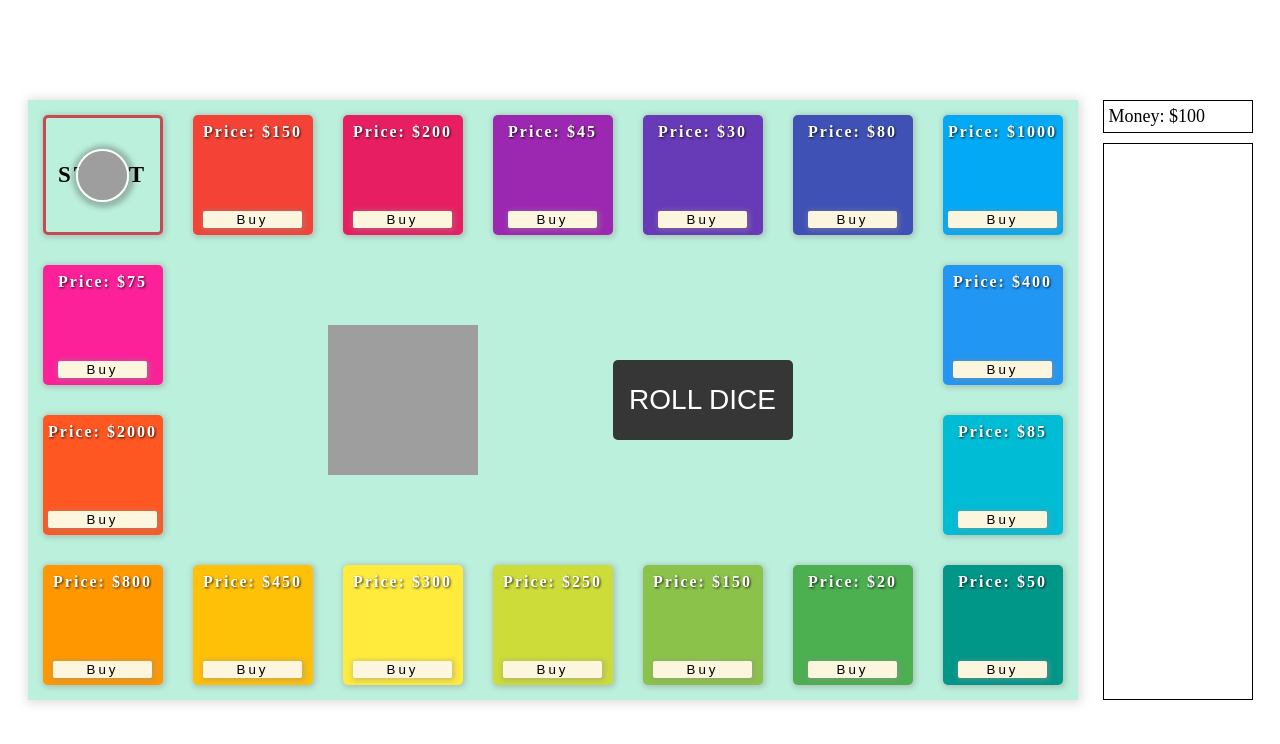
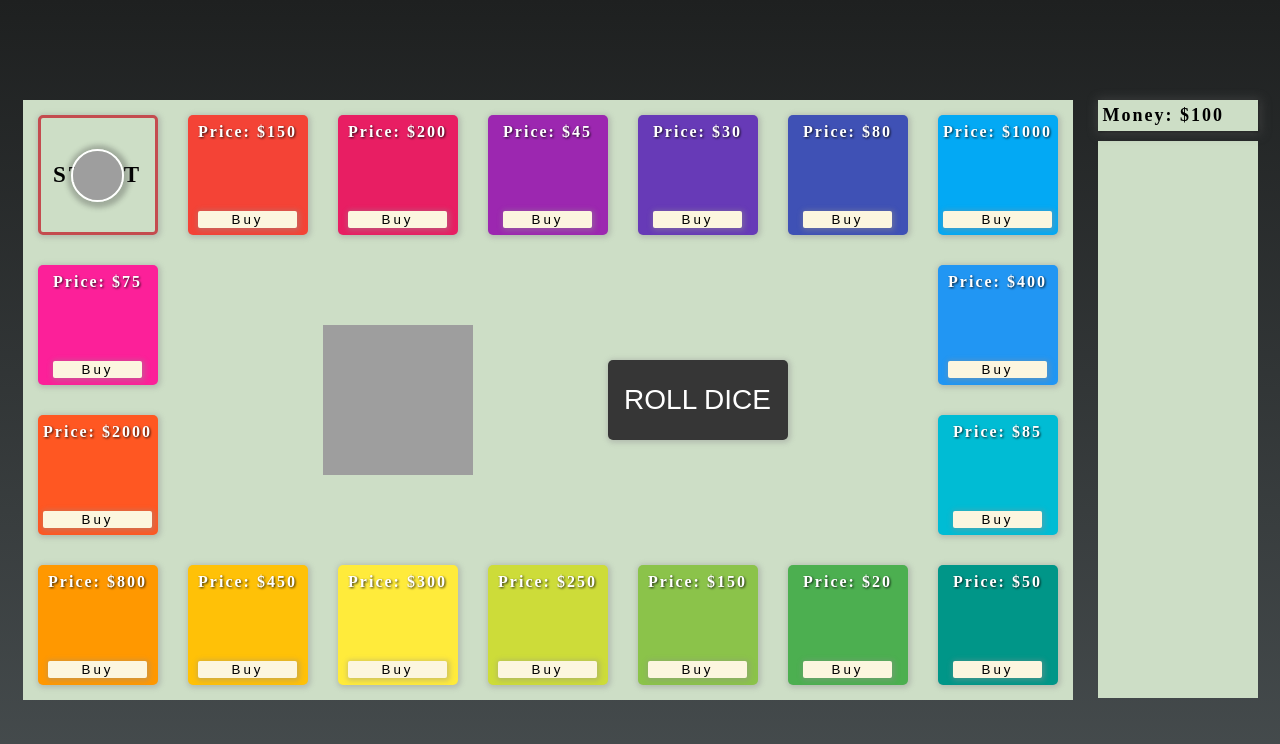
Before and after one commit to giedriusstane/rollDiceGame, a React (Vite) app: page /game in a window 1280 px wide. Shown: the top 744 px of the page. Built offline with nearby package versions, Linux system fonts and the light colour scheme; grey boxes are pictures that could not be loaded.

Commit message:
final commit

```diff
--- a/pages/StartPage.jsx
+++ b/pages/StartPage.jsx
@@ -4,13 +4,11 @@ import FigureSelector from "../components/FigureSelector";
 
 const StartPage = () => {
   return (
-    <div className="main-container">
-      <div className="start-game-container">
-        <FigureSelector />
-        <Link to={"/game"}>
-          <button className="btn-start-game">Start Game</button>
-        </Link>
-      </div>
+    <div className="start-game-container">
+      <FigureSelector />
+      <Link to={"/game"}>
+        <button className="btn-start-game">Start Game</button>
+      </Link>
     </div>
   );
 };
--- a/src/App.css
+++ b/src/App.css
@@ -4,8 +4,8 @@
   box-sizing: border-box;
 }
 
-.main-container {
-  background-color: #4c5355;
+body {
+  background: linear-gradient(to bottom, #1e2020 0%, #4c5355 100%);
   height: 100vh;
 }
 
@@ -70,13 +70,12 @@
 }
 
 .main-game-board {
-  box-shadow: 1px 1px 10px 2px rgba(144, 144, 144, 0.3);
   min-width: 1050px;
   height: 600px;
   display: grid;
   grid-template-columns: repeat(7, 1fr);
   grid-template-rows: 150px 150px 150px;
-  background-color: rgb(187, 240, 220);
+  background-color: rgb(205, 222, 198);
 }
 
 .main-game-board .box-1 {
@@ -137,8 +136,7 @@
 }
 
 .bought-streets-cards {
-  border: 1px solid black;
-  width: 150px;
+  width: 160px;
   height: 557px;
   display: flex;
   flex-direction: column;
@@ -146,6 +144,7 @@
   align-items: center;
   padding: 10px;
   overflow-y: auto;
+  background-color: rgb(205, 222, 198);
 }
 
 .game-page-container {
@@ -185,7 +184,7 @@
 .dice {
   width: 200px;
   height: 200px;
-  background-color: rgb(187, 240, 220);
+  background-color: rgb(205, 222, 198);
   object-fit: cover;
   width: 150px;
   height: 150px;
@@ -202,6 +201,12 @@
   background-color: #363636;
   color: white;
   cursor: pointer;
+  transition-duration: 0.2s;
+  box-shadow: 1px 1px 5px 2px rgba(144, 144, 144, 0.4);
+}
+
+.btn-roll-dice:hover {
+  background-color: #1b1b1b;
 }
 
 .player-figure {
@@ -224,10 +229,15 @@
 }
 
 .money {
-  border: 1px solid black;
+  box-shadow: 1px 1px 10px 2px rgba(144, 144, 144, 0.3);
   font-size: 18px;
   padding: 5px;
   margin-bottom: 10px;
+  background-color: rgb(205, 222, 198);
+  color: rgb(0, 0, 0);
+  filter: drop-shadow(1px 1px 1px rgba(0, 0, 0, 0.8));
+  font-weight: bold;
+  letter-spacing: 2px;
 }
 
 .cell-price {
@@ -260,6 +270,7 @@
   font-weight: bold;
   letter-spacing: 2px;
   border-radius: 5px;
+  box-shadow: 1px 1px 5px 2px rgba(144, 144, 144, 0.4);
 }
 
 .btn-cell-sell {
```
